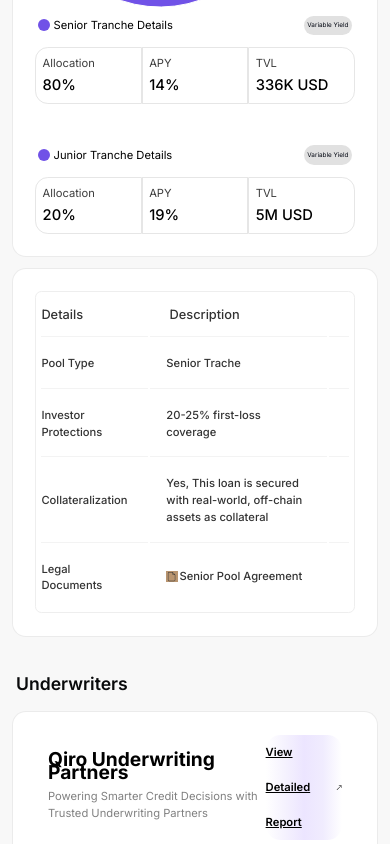
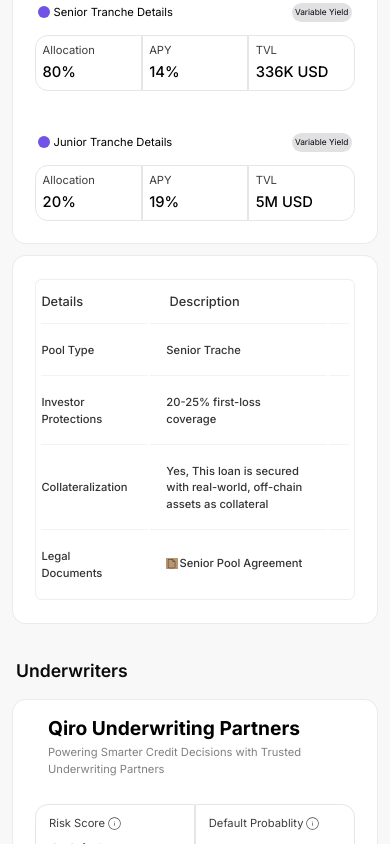
Before and after one commit to arpitanandtech/qiro-dashboard, a React (Vite) app: page / in a window 390 px wide. Shown: the part 3380-4224 px from the top of the page. Built offline with nearby package versions, Linux system fonts and the light colour scheme.

Commit message:
Feat: Added some featres

```diff
--- a/src/components/Chip/Chip.module.scss
+++ b/src/components/Chip/Chip.module.scss
@@ -31,7 +31,7 @@
     background-color: #e1e1e1;
     color: #030712;
     font-weight: 400;
-    font-size: 0.5rem;
+    font-size: 0.65rem;
     padding: 0.25rem !important;
   }
   &__secondary {
--- a/src/pages/Home/components/Activity/Activity.module.scss
+++ b/src/pages/Home/components/Activity/Activity.module.scss
@@ -397,6 +397,74 @@
         width: 100%;
       }
     }
+    &__assets {
+      margin-top: 3rem;
+      &__box {
+        &__inner {
+          width: 65% !important;
+          & p {
+            font-size: 1.5rem;
+            font-weight: 700;
+            line-height: 1rem;
+            padding-bottom: 0.5rem;
+            border-bottom: 1px solid #e5e7eb;
+          }
+          & span {
+            font-size: 0.875rem;
+            color: #4f4f4f;
+            font-weight: 400;
+            line-height: 1.25rem;
+            margin-top: 0.875rem;
+            display: block;
+          }
+        }
+      }
+    }
+    &__underwriters {
+      margin-top: 3rem;
+      &__box {
+        display: flex;
+        padding: 0 1rem;
+        justify-content: space-between;
+        align-items: center;
+        &__buttons {
+          border-radius: 1.15rem;
+          background: linear-gradient(
+            to right,
+            #ffffff 0%,
+            #f5f2fe 25%,
+            #ece5ff 50%,
+            #f0ecfe 75%,
+            #ffffff 100%
+          ) !important;
+          display: inline-flex;
+          align-items: center;
+          gap: 0.5rem;
+          font-size: 0.875rem;
+          line-height: 2.75rem;
+          font-weight: 600;
+          text-decoration: underline;
+          display: none;
+        }
+        &__headers {
+          display: flex;
+          flex-direction: column;
+          & p {
+            font-size: 1.5rem;
+            font-weight: 700;
+            padding-bottom: 0.25rem;
+            line-height: 1rem;
+          }
+          & span {
+            font-size: 0.875rem;
+            color: gray;
+            font-weight: 400;
+            margin-top: 0.5rem;
+            display: block;
+          }
+        }
+      }
+    }
   }
 }
 
```
